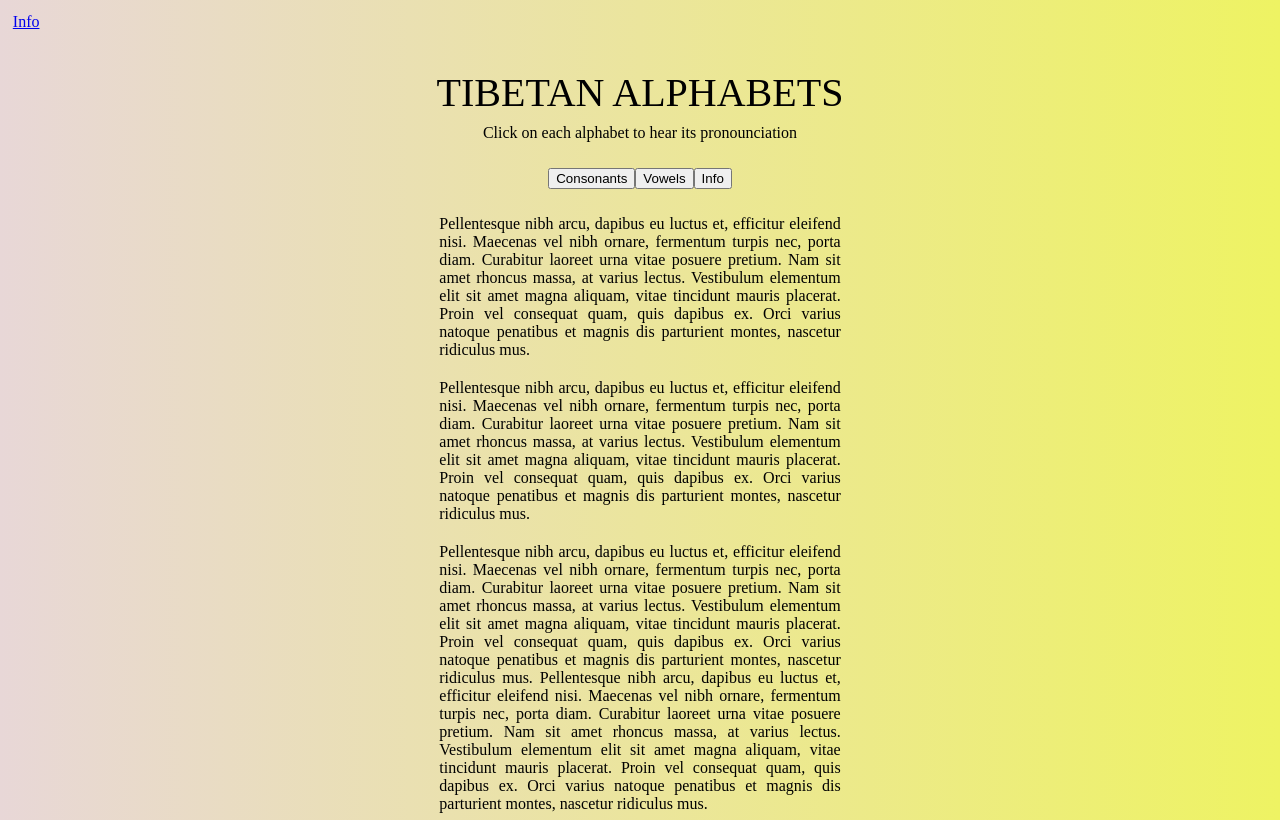
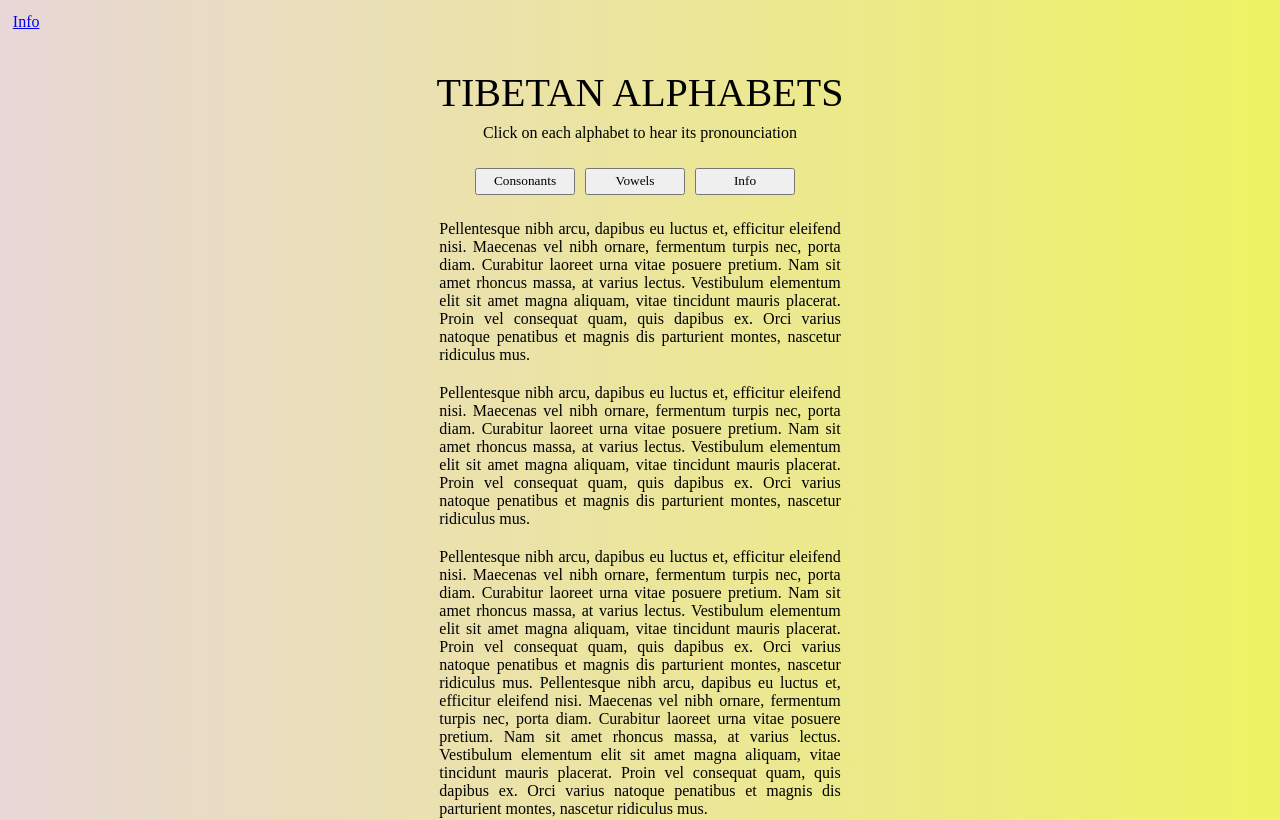
Before and after one commit to y-sherap/tibetan-alphabets, a React (Create React App) app: page / in a window 1280 px wide. Shown: the top 820 px of the page. Built offline with nearby package versions, Linux system fonts and the light colour scheme.

Commit message:
styled buttons

```diff
--- a/src/pages/home/home.css
+++ b/src/pages/home/home.css
@@ -31,3 +31,10 @@
     flex-direction: row;
     margin-bottom: 2%;
 }
+
+button {
+    margin-right: 10px;
+    width: 100px;
+    padding: 3%;
+    font-family: futura;
+}
```
